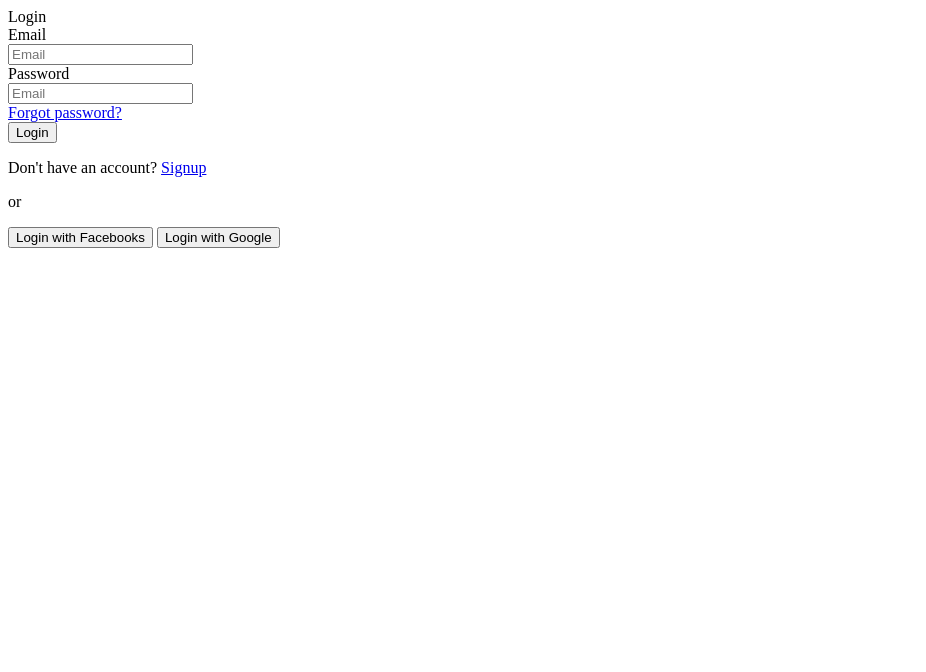
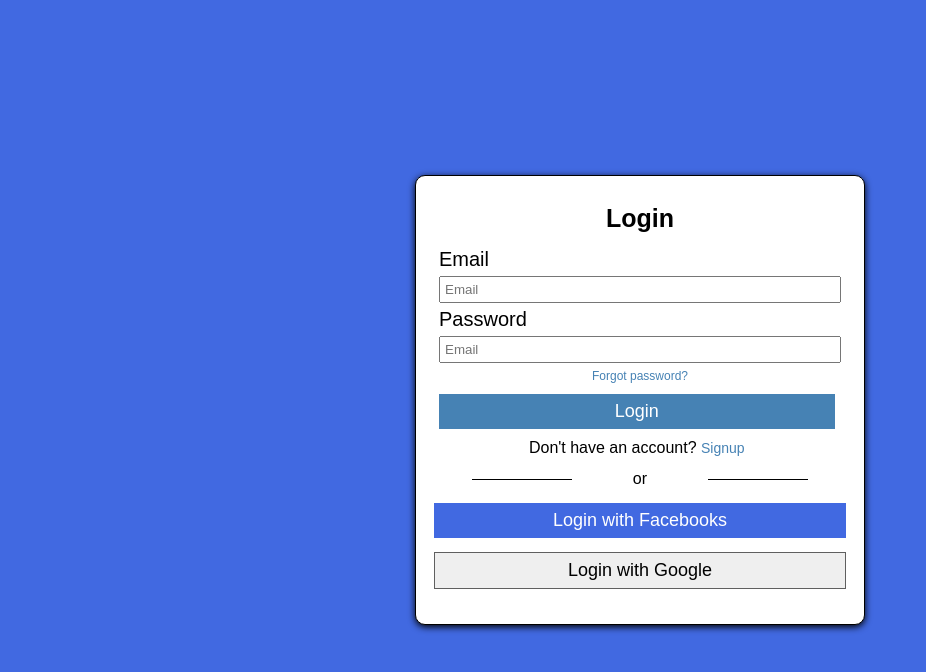
Before and after one commit to SagnikWebDev/htmlandcss, a plain HTML site: page index.html in a window 1280 px wide. Shown: the whole page, without its empty margins (0-926 px from the left). Drawn offline with Linux system fonts and the light colour scheme; the site is published under a folder, as on GitHub Pages, so addresses that start at the root find nothing.

Commit message:
Update index.html

```diff
--- a/index.html
+++ b/index.html
@@ -3,7 +3,7 @@
   <head>
     <meta charset="UTF-16" />
     <meta name="viewport" content="width=device-width, initial-scale=1.0" />
-    <link rel="stylesheet" href="/css/index.css" />
+    <link rel="stylesheet" href="./css/index.css" />
     <title>Document</title>
   </head>
   <body>
```
